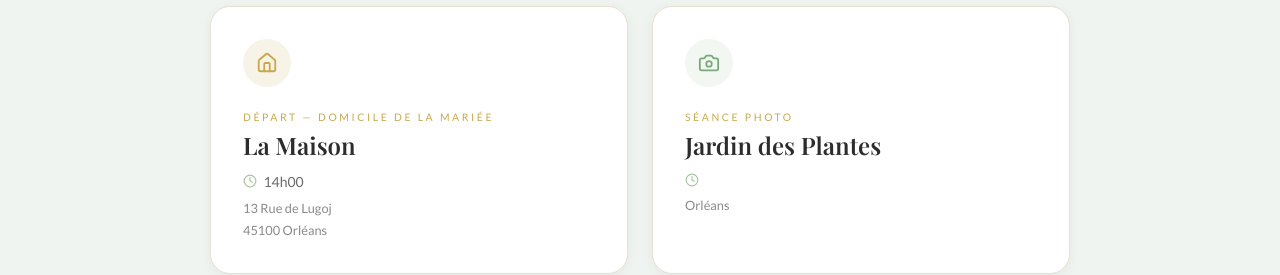
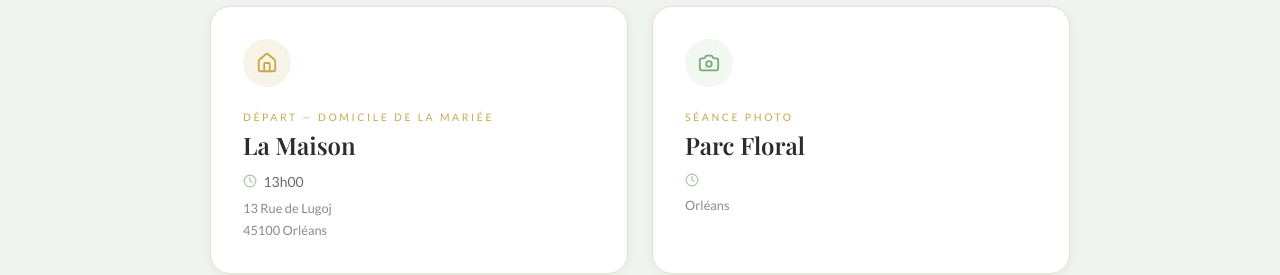
Before and after one commit to ealmvin/mariage-myriam-souliman, a React (Vite) app: page / in a window 1280 px wide. Shown: the part 1420-1695 px from the top of the page. Built offline with nearby package versions, Linux system fonts and the light colour scheme; a web font is replaced by a local one.

Commit message:
Programme : domicile 13h, photos au Parc Floral

```diff
--- a/src/App.jsx
+++ b/src/App.jsx
@@ -370,7 +370,7 @@ export default function App() {
               <ProgramCard
                 subtitle="Départ — Domicile de la mariée"
                 title="La Maison"
-                time="14h00"
+                time="13h00"
                 address={"13 Rue de Lugoj<br/>45100 Orléans"}
                 accentColor="#C9A84C"
                 iconColor="#C9A84C"
@@ -378,7 +378,7 @@ export default function App() {
               />
               <ProgramCard
                 subtitle="Séance Photo"
-                title="Jardin des Plantes"
+                title="Parc Floral"
                 time=""
                 address={"Orléans"}
                 accentColor="#A8C5A0"
```
